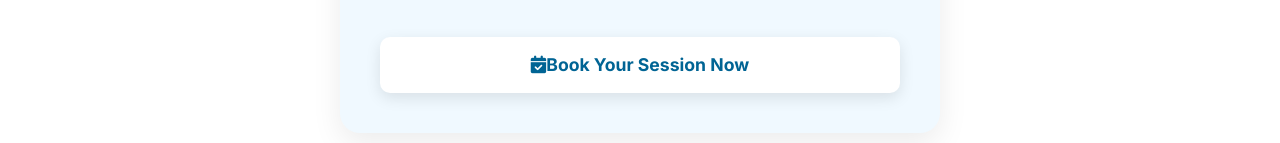
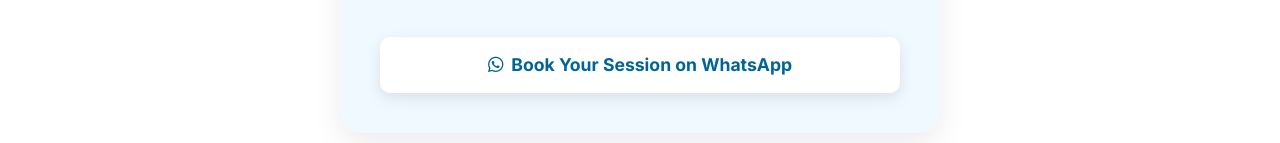
Before and after one commit to Anshab04/clevertize-audit, a plain HTML site: page index.html in a window 1280 px wide. Shown: the part 5947-6090 px from the top of the page. Drawn offline with Linux system fonts and the light colour scheme.

Commit message:
Update index.html

```diff
--- a/index.html
+++ b/index.html
@@ -1018,9 +1018,9 @@
                         </div>
                     </div>
 
-                    <a href="#" class="btn btn-primary" style="margin-top: 20px; justify-content: center;">
-                        <i class="fas fa-calendar-check mr-2"></i> Book Your Session Now
-                    </a>
+                    <a href="https://wa.me/917037340841" target="_blank" class="btn btn-primary" style="margin-top: 20px; justify-content: center;">
+    <i class="fab fa-whatsapp" style="margin-right: 8px;"></i> Book Your Session on WhatsApp
+</a>
                 </div>
             </div>
         </div>
```
